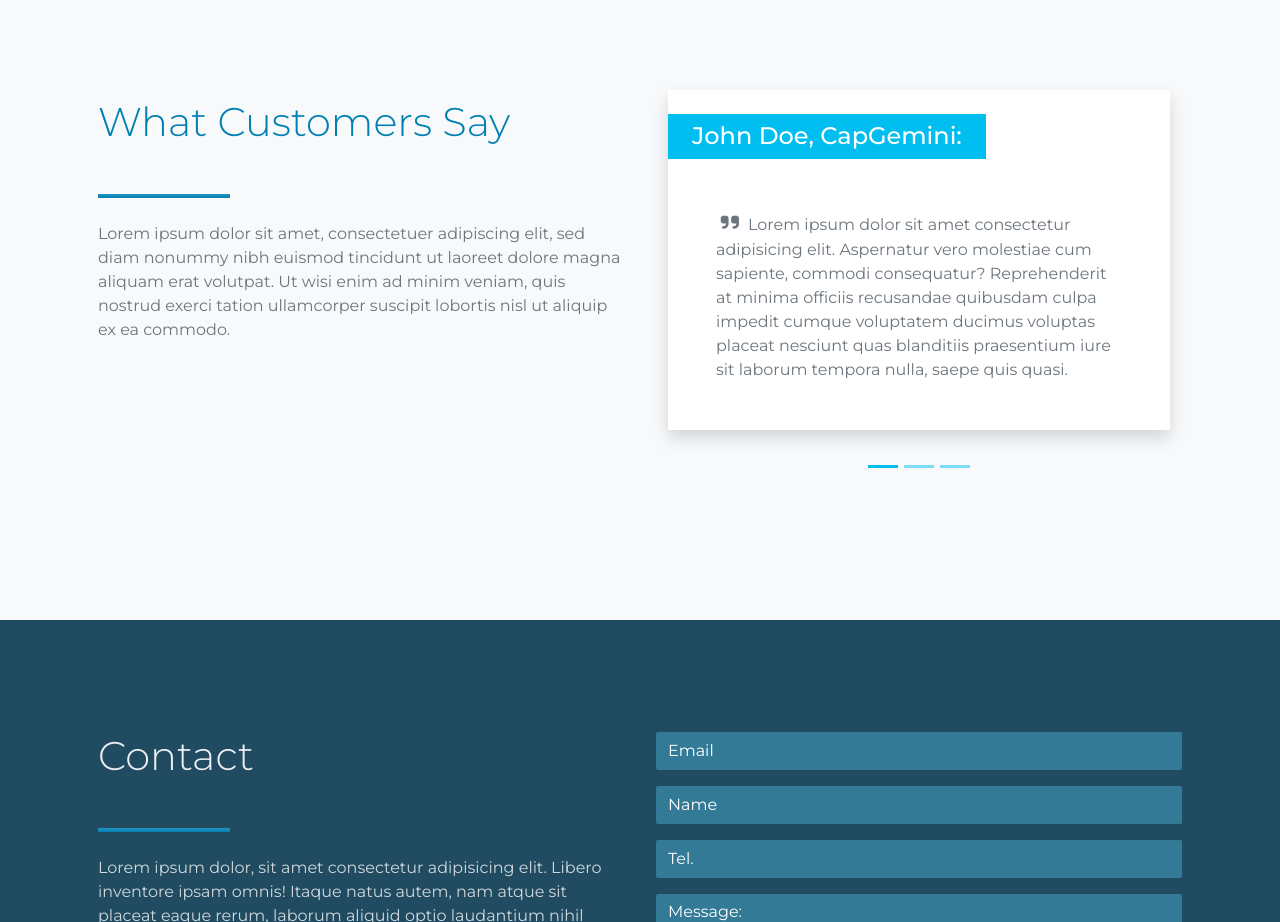
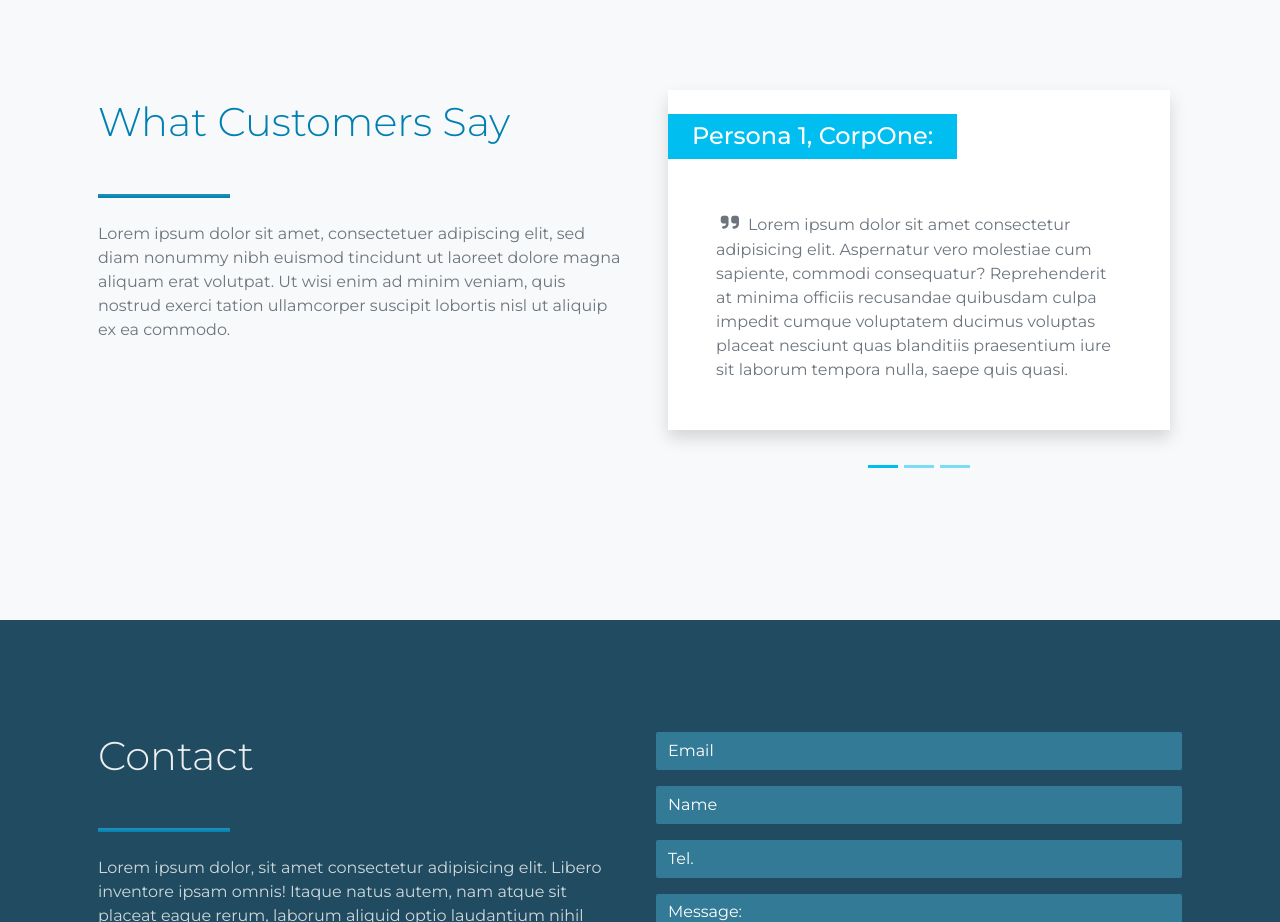
Before and after one commit to michalkoepke/leapvertical, a website: page index.html in a window 1280 px wide. Shown: the part 2520-3442 px from the top of the page. Drawn offline with nearby package versions, Linux system fonts and the light colour scheme.

Commit message:
poprawki w HTML (glownie teksty)

```diff
--- a/index.html
+++ b/index.html
@@ -320,7 +320,7 @@
 
 
 
-    <!-- SEKCJA KARUZELA -->
+    <!-- SEKCJA TESTIMONIALS - KARUZELA -->
 
 
 
@@ -383,7 +383,7 @@
 
                                     <div
                                         class="d-flex justify-content-center align-items-center bg-secondary py-2 px-4 mt-4">
-                                        <h4 class="text-white mb-0">John Doe, CapGemini:</h4>
+                                        <h4 class="text-white mb-0">Persona 1, CorpOne:</h4>
                                     </div>
 
                                     <!-- <img class="mb-2 mr-4" src="/images/icon-code.svg" alt="" height="80"> -->
@@ -411,7 +411,7 @@
 
 
 
-                            <!-- INDYKATORY do przełączania karuzeli -->
+                            <!-- INDYKATORY do przełączania karuzeli - te boczne, opcjonalnie: -->
 
                             <!-- <a class="carousel-control-prev bg-dark2" href="#carouselExampleIndicators" role="button"
                                 data-slide="prev">
@@ -450,7 +450,7 @@
 
                                     <div
                                         class="d-flex justify-content-center align-items-center bg-secondary py-2 px-4 mt-4">
-                                        <h4 class="text-white mb-0">John Doe, CapGemini:</h4>
+                                        <h4 class="text-white mb-0">Persona 2, CorpTwo:</h4>
                                     </div>
 
                                     <!-- <img class="mb-2 mr-4" src="/images/icon-code.svg" alt="" height="80"> -->
@@ -511,7 +511,7 @@
 
                                     <div
                                         class="d-flex justify-content-center align-items-center bg-secondary py-2 px-4 mt-4">
-                                        <h4 class="text-white mb-0">John Doe, CapGemini:</h4>
+                                        <h4 class="text-white mb-0">Persona 3, CorpThree</h4>
                                     </div>
 
                                     <!-- <img class="mb-2 mr-4" src="/images/icon-code.svg" alt="" height="80"> -->
```
